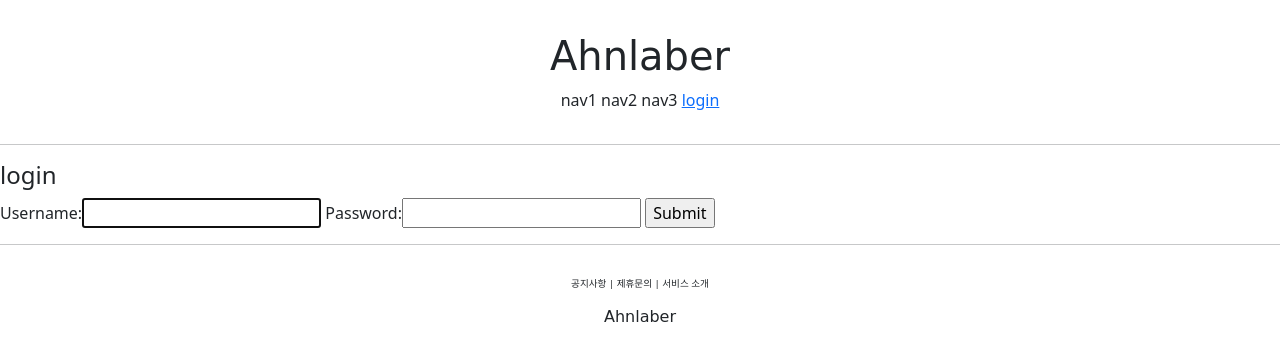
After one commit to seonjoo2030/pinProject, a Django app: page /accounts/login/ in a window 1280 px wide. The commit adds this page. Shown: the top 361 px of the page. Run offline with Django 3.2, Linux system fonts and the light colour scheme; some web fonts are replaced.

Commit message:
login, logout 구현

```diff
--- /dev/null
+++ b/accountapp/templates/accountapp/login.html
@@ -0,0 +1,12 @@
+{% extends 'base.html' %}
+
+{% block content %}
+<div>
+    <h4>login</h4>
+</div>
+<form action="", method="post">
+    {% csrf_token %}
+    {{ form }}
+    <input type="submit" calss="btn btn-primary">
+</form>
+{% endblock %}
--- a/accountapp/urls.py
+++ b/accountapp/urls.py
@@ -1,10 +1,13 @@
+from django.contrib.auth.views import LoginView, LogoutView
+from django.urls import include, path
+
 from accountapp.views import AccountCreateView, Hello_World
-from django.urls import path, include
-
 
 app_name = "accountapp"
 
 urlpatterns = [
     path('hello_world/', Hello_World, name="hello_world"),
     path('create/', AccountCreateView.as_view(), name="create"),
+    path('login/', LoginView.as_view(template_name='accountapp/login.html'), name="login"),
+    path('logout/', LogoutView.as_view(), name="logout"),
 ]
--- a/ahnlaber/settings.py
+++ b/ahnlaber/settings.py
@@ -13,6 +13,8 @@ https://docs.djangoproject.com/en/3.2/ref/settings/
 from pathlib import Path
 
 import os, environ
+from django.conf.global_settings import LOGIN_REDIRECT_URL
+from django.urls.base import reverse_lazy
 env = environ.Env(
     # set casting, default value
     DEBUG=(bool, False)
@@ -145,3 +147,6 @@ STATICFILES_DIRS = [
 # https://docs.djangoproject.com/en/3.2/ref/settings/#default-auto-field
 
 DEFAULT_AUTO_FIELD = 'django.db.models.BigAutoField'
+
+LOGIN_REDIRECT_URL = reverse_lazy('accountapp:hello_world')
+LOGOUT_REDIRECT_URL = reverse_lazy('accountapp:login')
--- a/templates/header.html
+++ b/templates/header.html
@@ -6,6 +6,14 @@
         <span>nav1</span>
         <span>nav2</span>
         <span>nav3</span>
-        <span>nav4</span>
+        {% if not user.is_authenticated %}
+        <a href="{% url 'accountapp:login' %}?next={{ request.path }}">
+            <span>login</span>
+        </a>
+        {% else %}
+        <a href="{% url 'accountapp:logout' %}?next={{ request.path }}">
+            <span>logout</span>
+        </a>
+        {% endif %}
     </div>
 </div>
```
